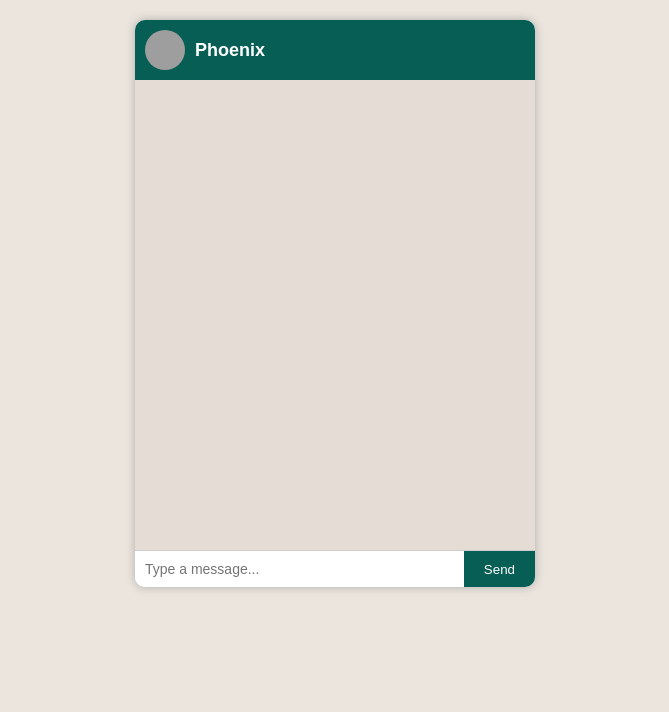
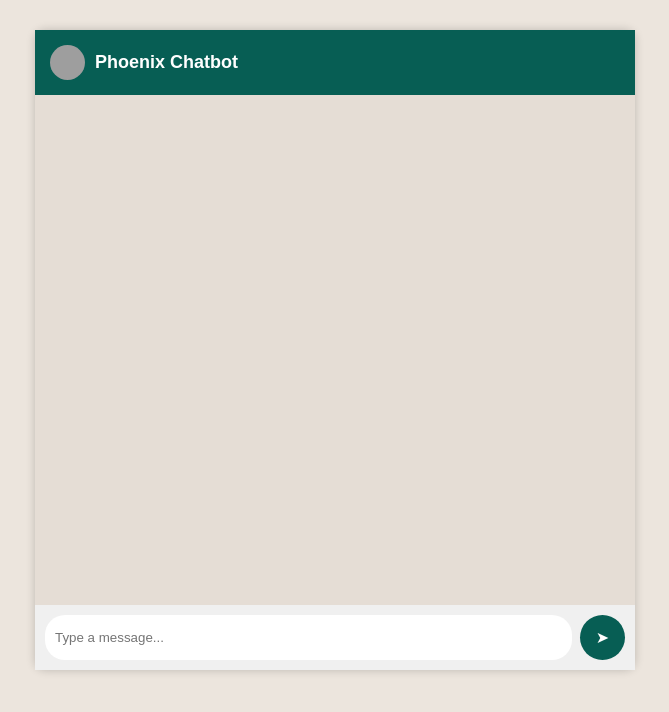
Before and after one commit to phoenix-chatbot/phoenix-chatbot, a Flask app: page / in a window 1280 px wide. Shown: the top 712 px of the page, without its empty margins (305-974 px from the left). Run offline with Flask 3, Linux system fonts and the light colour scheme; grey boxes are pictures that could not be loaded.

Commit message:
Updated index.html with WhatsApp style UI, my name, profile and AdSense

```diff
--- a/templates/index.html
+++ b/templates/index.html
@@ -2,131 +2,137 @@
 <html lang="en">
 <head>
   <meta charset="UTF-8">
+  <meta name="viewport" content="width=device-width, initial-scale=1.0">
   <title>Phoenix Chatbot</title>
   <style>
-    body { font-family: Arial, sans-serif; background: #ece5dd; margin: 0; }
-    .chat-wrapper { width: 400px; margin: 20px auto; background: #fff; border-radius: 10px; box-shadow: 0 0 10px #aaa; overflow: hidden; }
-
-    /* Header */
+    body {
+      font-family: Arial, sans-serif;
+      background-color: #ece5dd;
+      margin: 0;
+      padding: 0;
+    }
+    .chat-container {
+      max-width: 600px;
+      margin: 30px auto;
+      background: #fff;
+      border-radius: 10px;
+      box-shadow: 0 0 10px rgba(0,0,0,0.2);
+      display: flex;
+      flex-direction: column;
+      height: 80vh;
+    }
     .chat-header {
       background: #075E54;
-      color: white;
+      color: #fff;
+      padding: 15px;
+      font-size: 18px;
+      font-weight: bold;
       display: flex;
       align-items: center;
-      padding: 10px;
     }
     .chat-header img {
-      width: 40px;
-      height: 40px;
+      width: 35px;
+      height: 35px;
       border-radius: 50%;
       margin-right: 10px;
     }
-    .chat-header h3 { margin: 0; font-size: 18px; }
-
-    /* Messages */
-    .messages {
-      height: 450px;
+    .chat-box {
+      flex: 1;
+      padding: 10px;
       overflow-y: auto;
-      padding: 10px;
       background: #e5ddd5;
     }
-    .message {
+    .msg {
       margin: 8px 0;
+      padding: 10px;
+      border-radius: 7px;
       max-width: 70%;
-      padding: 8px 12px;
-      border-radius: 7px;
-      font-size: 14px;
-      line-height: 1.4;
       clear: both;
-      word-wrap: break-word;
     }
     .user {
       background: #dcf8c6;
       float: right;
-      border-bottom-right-radius: 0;
     }
     .bot {
       background: #fff;
       float: left;
-      border-bottom-left-radius: 0;
     }
-
-    /* Input area */
-    .input-area {
+    .chat-input {
       display: flex;
-      border-top: 1px solid #ccc;
+      padding: 10px;
+      background: #f0f0f0;
     }
-    .input-area input {
+    .chat-input input {
       flex: 1;
       padding: 10px;
       border: none;
+      border-radius: 20px;
       outline: none;
-      font-size: 14px;
     }
-    .input-area button {
+    .chat-input button {
       background: #075E54;
       color: white;
       border: none;
-      padding: 10px 20px;
+      border-radius: 50%;
+      width: 45px;
+      height: 45px;
+      margin-left: 8px;
       cursor: pointer;
+      font-size: 16px;
     }
-    .input-area button:hover { background: #0b7a65; }
   </style>
+</head>
+<body>
 
-  <!-- Google AdSense -->
+  <!-- AdSense Script -->
   <script async src="https://pagead2.googlesyndication.com/pagead/js/adsbygoogle.js?client=ca-pub-5149547050862927"
      crossorigin="anonymous"></script>
-</head>
-<body>
-  <div class="chat-wrapper">
-    <!-- Header with profile -->
+
+  <div class="chat-container">
     <div class="chat-header">
-      <img src="https://i.ibb.co/5xJ3qkD/avatar.png" alt="profile">
-      <h3>Phoenix</h3>
+      <img src="/static/profile.png" alt="Profile">
+      Phoenix Chatbot
     </div>
-
-    <!-- Messages -->
-    <div class="messages" id="chatbox"></div>
-
-    <!-- Input -->
-    <div class="input-area">
-      <input id="userInput" type="text" placeholder="Type a message..." />
-      <button onclick="sendMessage()">Send</button>
+    <div class="chat-box" id="chat-box"></div>
+    <div class="chat-input">
+      <input type="text" id="user-input" placeholder="Type a message..." onkeydown="checkEnter(event)">
+      <button onclick="sendMessage()">➤</button>
     </div>
   </div>
 
-  <!-- AdSense ad placement -->
-  <div style="width:400px; margin:20px auto; text-align:center;">
-    <ins class="adsbygoogle"
-        style="display:block"
-        data-ad-client="ca-pub-5149547050862927"
-        data-ad-slot="1234567890"
-        data-ad-format="auto"
-        data-full-width-responsive="true"></ins>
-    <script>
-         (adsbygoogle = window.adsbygoogle || []).push({});
-    </script>
-  </div>
+  <script>
+    function appendMessage(text, sender) {
+      const msg = document.createElement("div");
+      msg.classList.add("msg", sender);
+      msg.textContent = text;
+      document.getElementById("chat-box").appendChild(msg);
+      msg.scrollIntoView();
+    }
 
-  <script>
-    async function sendMessage() {
-      let userText = document.getElementById("userInput").value.trim();
-      if (!userText) return;
+    function sendMessage() {
+      const input = document.getElementById("user-input");
+      const text = input.value.trim();
+      if (text === "") return;
+      appendMessage(text, "user");
+      input.value = "";
 
-      let chatbox = document.getElementById("chatbox");
-      chatbox.innerHTML += `<div class='message user'>${userText}</div>`;
-      document.getElementById("userInput").value = "";
-
-      let response = await fetch("/get", {
+      fetch("/get", {
         method: "POST",
         headers: { "Content-Type": "application/json" },
-        body: JSON.stringify({ message: userText })
-      });
+        body: JSON.stringify({ msg: text })
+      })
+      .then(res => res.json())
+      .then(data => appendMessage(data.reply, "bot"));
+    }
 
-      let data = await response.json();
-      chatbox.innerHTML += `<div class='message bot'>${data.reply}</div>`;
-      chatbox.scrollTop = chatbox.scrollHeight;
+    // ✅ Send on Enter key
+    function checkEnter(event) {
+      if (event.key === "Enter") {
+        event.preventDefault();
+        sendMessage();
+      }
     }
   </script>
+
 </body>
 </html>
```
